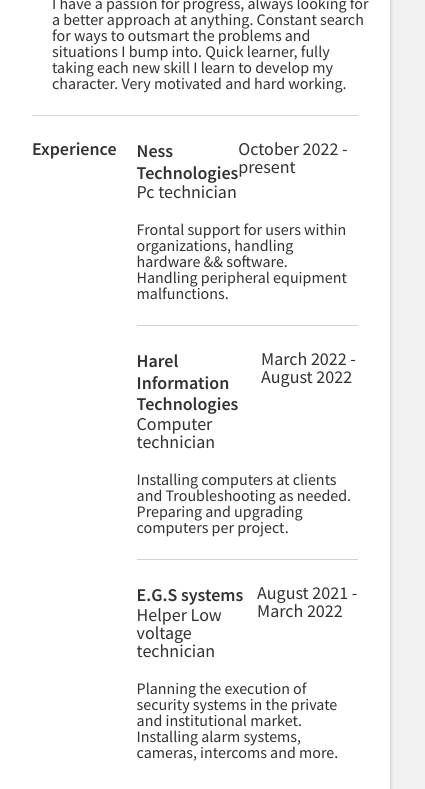
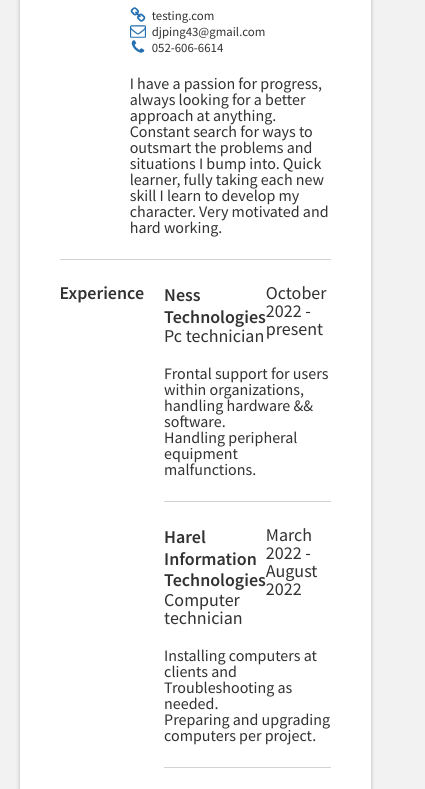
Before and after one commit to Danieled1/danielsResume, a plain HTML site: page index.html in a window 390 px wide. Shown: the part 251-1040 px from the top of the page, 425 px wide, since content can reach past the window. Drawn offline with nearby package versions, Linux system fonts and the light colour scheme.

Commit message:
Second edit: added mobile responsivness

```diff
--- a/style.css
+++ b/style.css
@@ -29,9 +29,9 @@
     text-decoration: underline;
 }
 .container{
-    max-width:960px;
+    max-width:90%;
     margin:40px auto;
-    padding:32px;
+    padding:40px;
     background: white;
     box-shadow: 0 2px 4px rgba(0,0,0,0.25);
 }
@@ -142,12 +142,6 @@
    =============================
  */
 
- .reference {
-    font-size:18px;
- }
- .reference-details{
-    margin-bottom: 20px;
- }
 
  @media only screen and(max-width: 768px){
     section{
@@ -167,3 +161,18 @@
         margin-right: 32px;;
     }
  }
+
+ @media only screen and (max-width:600px){
+    .skills-container{
+        grid-template-columns: 1fr;
+    }
+    a{
+        font-size: 80%;
+    }
+    .links{
+        flex-direction: column;
+        align-items: flex-start;
+    }
+
+
+ }
```
